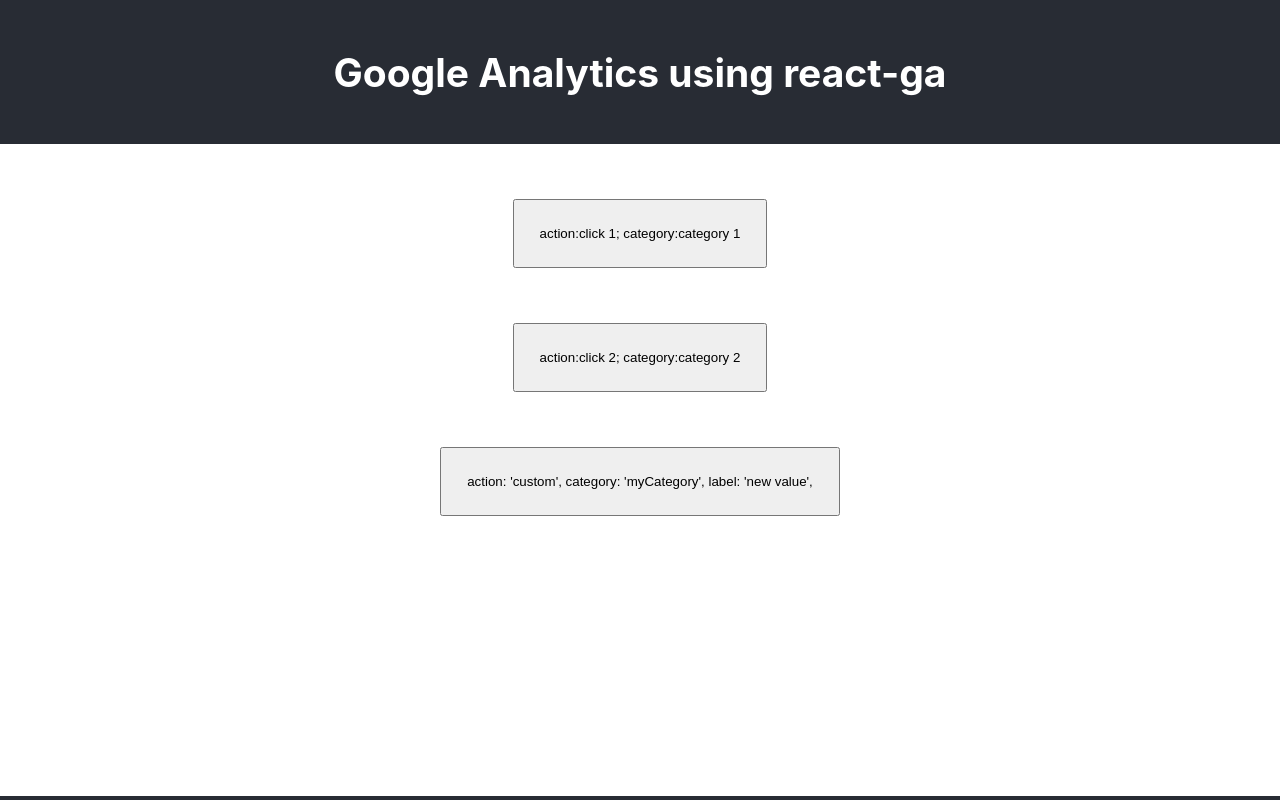
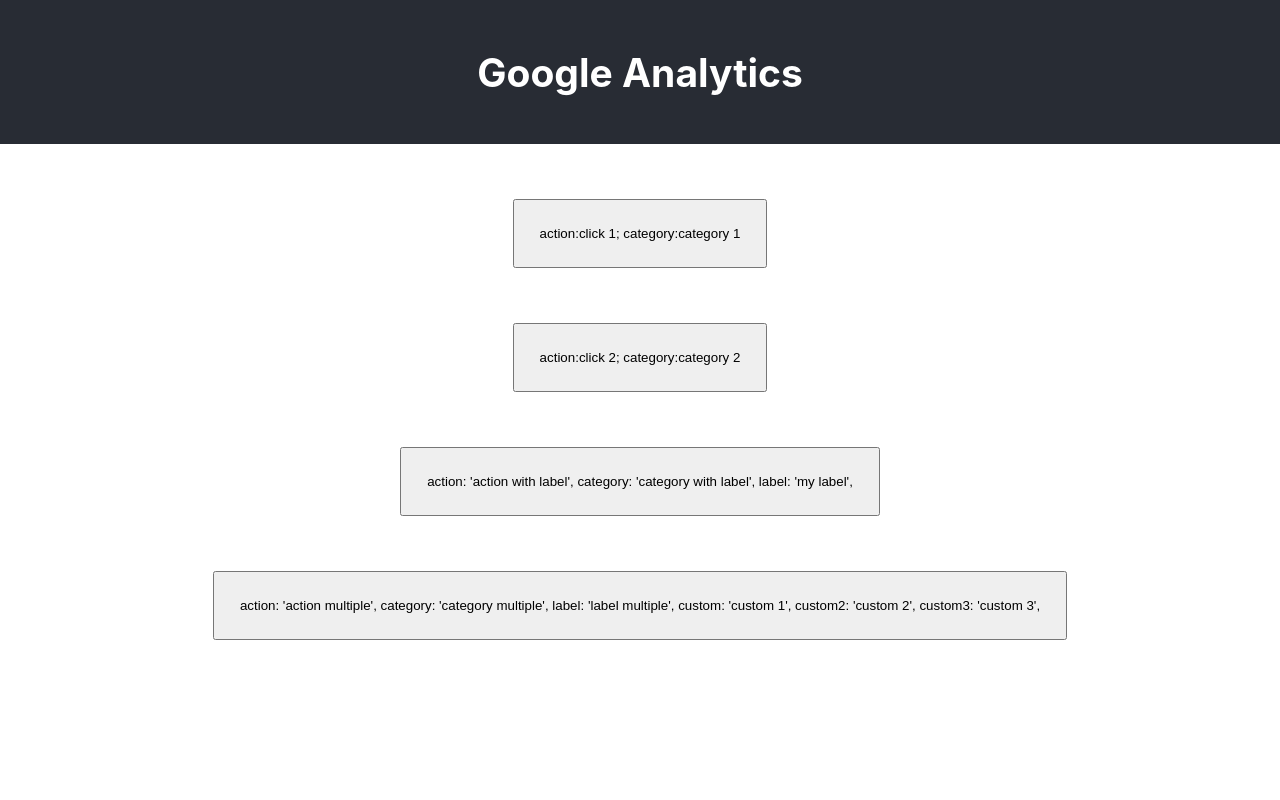
Before and after one commit to Jordi-GV-Ikea/react-analytic-ga, a React (Create React App) app: page / in a window 1280 px wide. Shown: the top 800 px of the page. Built offline with nearby package versions, Linux system fonts and the light colour scheme.

Commit message:
senEvent

```diff
--- a/src/App.js
+++ b/src/App.js
@@ -12,35 +12,49 @@
 
 
 const handleClick = (number) => {
-  const actionSelected = `click ${number}`;
-  const categorySelected = `category ${number}`;
-    console.log('HandleClick was clicked');
   ReactGA.event({
-    action: actionSelected,
+    action: `click ${number}`,
     category: `category ${number}`,
   })
 }
 const handleClickSpecial = () => {
   ReactGA.event({
-    action: 'custom',
-    category: 'myCategory',
-    label: 'new value',
+    action: 'action with label',
+    category: 'category with label',
+    label: 'my label',
   })
 
+}
+const sendMultiple = ()=> {
+  ReactGA.send({
+    hitType: 'event',
+    eventAction: 'action multiple',
+    eventCategory: 'category multiple',
+    eventLabel: 'label multiple',
+    custom: 'custom 1',
+    custom2: 'custom 2',
+    custom3: 'custom 3',
+  })
 }
   return (
     <div className="App">
       <header className="App-header">
         {/*  */}
         <h2>
-          Google Analytics using react-ga
+          Google Analytics
         </h2>
      </header>
         <button onClick={() => handleClick(1)}>action:click 1; category:category 1</button>
         <button onClick={() => handleClick(2)}>action:click 2; category:category 2</button>
-        <button onClick={() => handleClickSpecial()}>action: 'custom',
-    category: 'myCategory',
-    label: 'new value',</button>
+        <button onClick={() => handleClickSpecial()}>  action: 'action with label',
+    category: 'category with label',
+    label: 'my label',</button>
+    <button onClick={() => sendMultiple()}>action: 'action multiple',
+    category: 'category multiple',
+    label: 'label multiple',
+    custom: 'custom 1',
+    custom2: 'custom 2',
+    custom3: 'custom 3',</button>
         <footer>
         <span>Repository: </span>
 {        <a className="App-link"
@@ -50,6 +64,7 @@
           <p>ID flujo: 3335026835</p>
           <p>ID medicion: G-TV6XY5N8M6</p>
           <p>deploy: 1</p>
+          <h2>react ga</h2>
       </footer>
     </div>
   );
```
